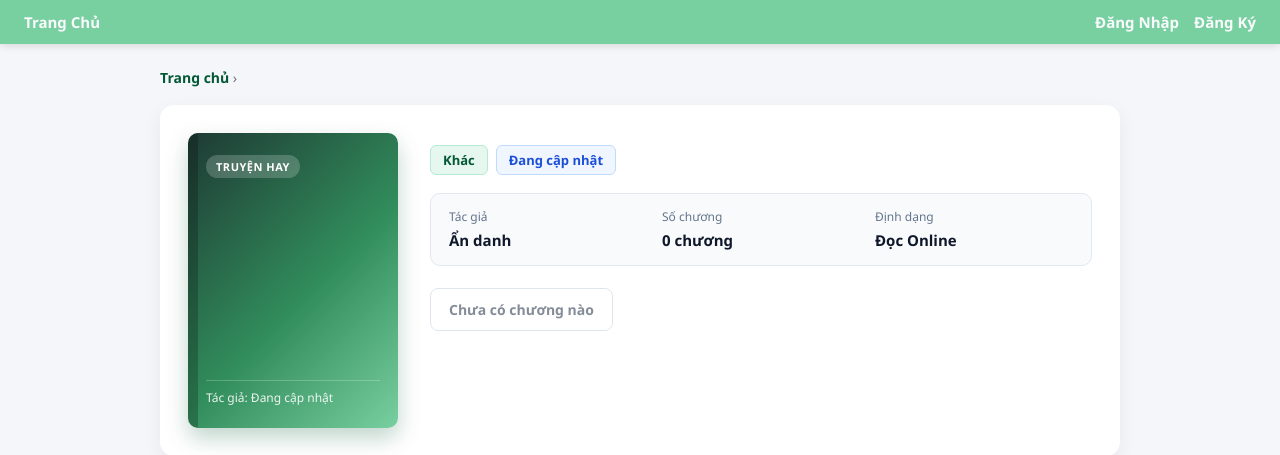
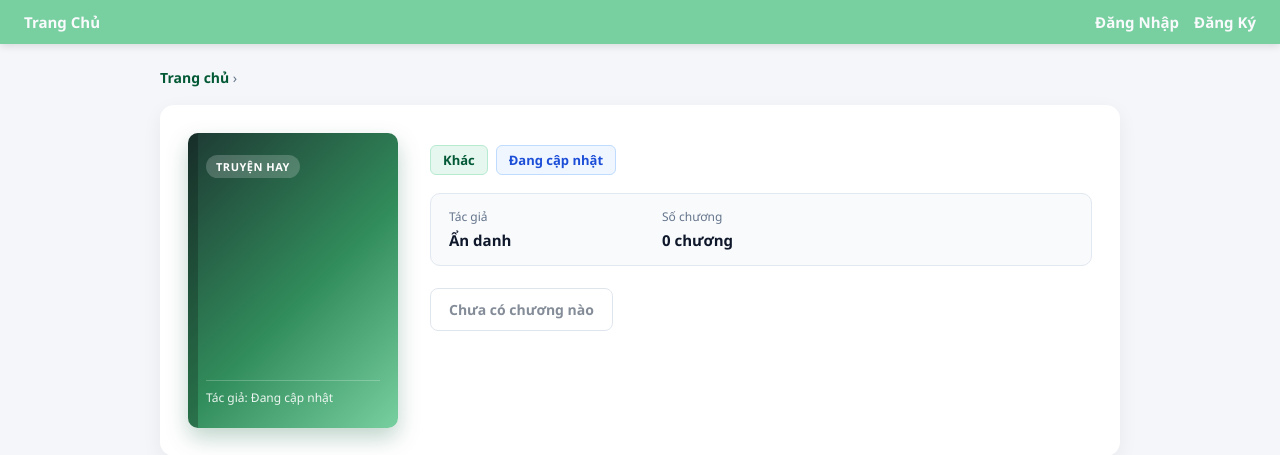
Before and after one commit to moclanngoc83-sudo/node-aws-demo, a Node server app: template views/story.ejs in a window 1280 px wide. Shown: the top 455 px of the page. Run offline with Node 20, Linux system fonts and the light colour scheme; the template is opened without the code that fills it, so the values that code supplies are empty; some libraries are stand-ins or nearby versions.

Commit message:
Replace format with status in story detail stats

```diff
--- a/views/story.ejs
+++ b/views/story.ejs
@@ -358,10 +358,6 @@
                         <span>Số chương</span>
                         <strong><%= chapters ? chapters.length : 0 %> chương</strong>
                     </div>
-                    <div class="stat-item">
-                        <span>Định dạng</span>
-                        <strong>Đọc Online</strong>
-                    </div>
                 </div>
 
                 <!-- Nút hành động -->
```
